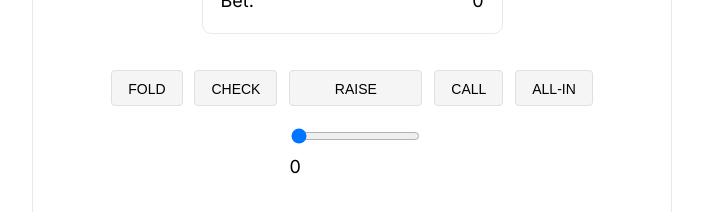
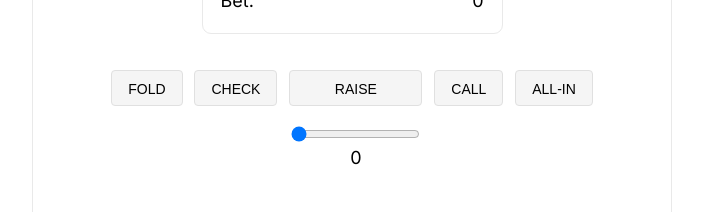
Before and after one commit to francescoiacono/chipwiz, a Next.js app: page /game/1 in a window 1280 px wide. Both pictures are taken after a click on the button "RAISE". Shown: the part 366-578 px from the top of the page, without its empty margins (288-991 px from the left). Built offline with nearby package versions, Linux system fonts and the light colour scheme.

Commit message:
Added Raise Action component

```diff
--- a/src/components/pages/game/subcomponents/playerActions/playerActions.module.css
+++ b/src/components/pages/game/subcomponents/playerActions/playerActions.module.css
@@ -5,9 +5,3 @@
   margin: 2rem auto;
   width: 80%;
 }
-
-.raiseContainer {
-  display: flex;
-  flex-direction: column;
-  gap: 1rem;
-}
--- a/src/components/pages/game/subcomponents/playerActions/playerActions.tsx
+++ b/src/components/pages/game/subcomponents/playerActions/playerActions.tsx
@@ -3,6 +3,7 @@ import styles from './playerActions.module.css';
 import Slider from '@/components/ui/slider/slider';
 import { ActionType } from '@/data/types/types';
 import { useState } from 'react';
+import RaiseAction from './raiseAction/raiseAction';
 
 interface PlayerActionsProps {
   handleClick: () => void;
@@ -17,38 +18,16 @@ const PlayerActions = ({
   actions,
   playerChips,
 }: PlayerActionsProps) => {
-  const [raiseAmount, setRaiseAmount] = useState<number>(0);
-  const [showSlider, setShowSlider] = useState<boolean>(false);
-
-  const handleChange = (e: React.ChangeEvent<HTMLInputElement>) => {
-    setRaiseAmount(parseInt(e.target.value));
-  };
-
   return (
     <div className={styles.actions}>
       {actions ? (
         actions.map((action, index) =>
           action === ActionType.Raise ? (
-            <div className={styles.raiseContainer} key={index}>
-              <PrimaryButton
-                key={index}
-                onClick={
-                  !showSlider
-                    ? () => setShowSlider(true)
-                    : () => handleRaise(raiseAmount)
-                }
-              >
-                {action}
-              </PrimaryButton>
-
-              {showSlider && (
-                <Slider
-                  value={raiseAmount}
-                  handleChange={handleChange}
-                  max={playerChips}
-                />
-              )}
-            </div>
+            <RaiseAction
+              key={index}
+              handleRaise={handleRaise}
+              playerChips={playerChips}
+            />
           ) : (
             <PrimaryButton key={index} onClick={handleClick}>
               {action}
--- /dev/null
+++ b/src/components/pages/game/subcomponents/playerActions/raiseAction/raiseAction.module.css
@@ -0,0 +1,5 @@
+.raiseContainer {
+  display: flex;
+  flex-direction: column;
+  gap: 1rem;
+}
--- /dev/null
+++ b/src/components/pages/game/subcomponents/playerActions/raiseAction/raiseAction.tsx
@@ -0,0 +1,42 @@
+import PrimaryButton from '@/components/ui/primaryButton/primaryButton';
+import Slider from '@/components/ui/slider/slider';
+import styles from './raiseAction.module.css';
+import { useState } from 'react';
+
+interface RaiseActionProps {
+  handleRaise: (raiseAmount: number) => void;
+  playerChips: number | undefined;
+}
+
+const RaiseAction = ({ handleRaise, playerChips }: RaiseActionProps) => {
+  const [raiseAmount, setRaiseAmount] = useState<number>(0);
+  const [showSlider, setShowSlider] = useState<boolean>(false);
+
+  const handleRaiseChange = (e: React.ChangeEvent<HTMLInputElement>) => {
+    setRaiseAmount(parseInt(e.target.value));
+  };
+
+  return (
+    <div className={styles.raiseContainer}>
+      <PrimaryButton
+        onClick={
+          !showSlider
+            ? () => setShowSlider(true)
+            : () => handleRaise(raiseAmount)
+        }
+      >
+        Raise
+      </PrimaryButton>
+
+      {showSlider && (
+        <Slider
+          value={raiseAmount}
+          handleChange={handleRaiseChange}
+          max={playerChips}
+        />
+      )}
+    </div>
+  );
+};
+
+export default RaiseAction;
--- /dev/null
+++ b/src/components/ui/slider/slider.module.css
@@ -0,0 +1,5 @@
+.sliderContainer {
+  display: flex;
+  flex-direction: column;
+  align-items: center;
+}
--- a/src/components/ui/slider/slider.tsx
+++ b/src/components/ui/slider/slider.tsx
@@ -1,3 +1,5 @@
+import styles from './slider.module.css';
+
 interface SliderProps {
   value?: number;
   min?: number;
@@ -7,7 +9,7 @@ interface SliderProps {
 
 const Slider = ({ value, min, max, handleChange }: SliderProps) => {
   return (
-    <div>
+    <div className={styles.sliderContainer}>
       <input
         type='range'
         min={min || 0}
```
